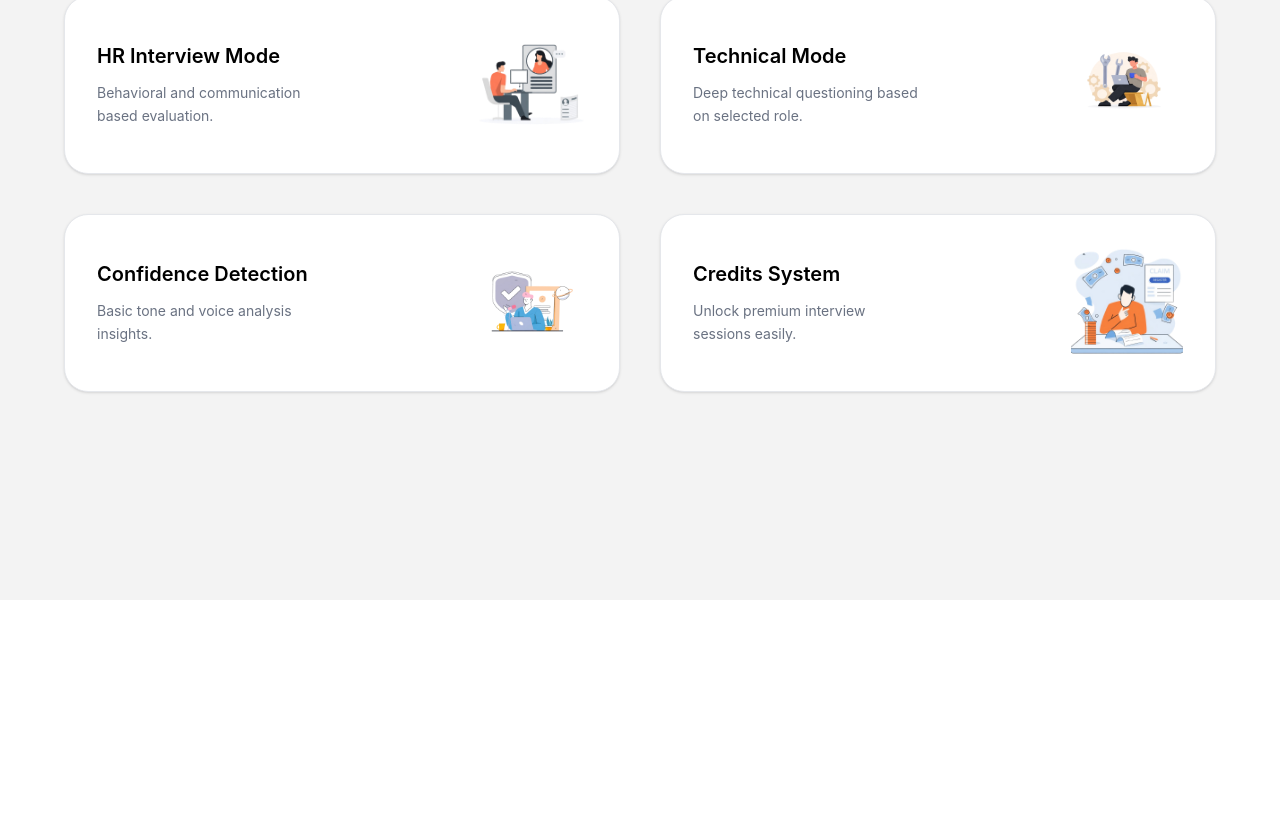
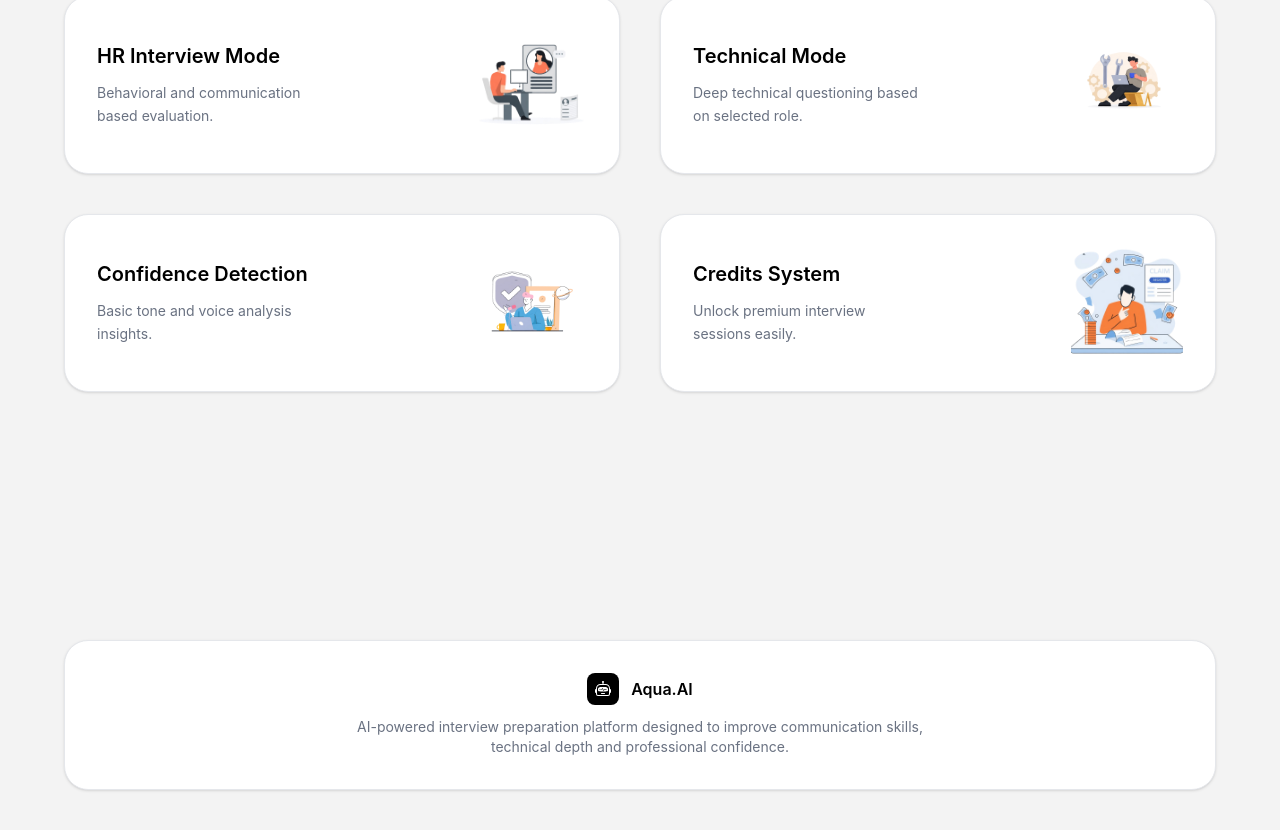
Before and after one commit to AashuKhatkar/InterviewAI, a React (Vite) app in the folder client/: page / in a window 1280 px wide. Shown: the part 1978-2808 px from the top of the page. Before the commit the page ends 2578 px from the top, so only its background shows below. Built offline with nearby package versions, Linux system fonts and the light colour scheme; no server answers.

Commit message:
Added footer

```diff
--- /dev/null
+++ b/client/src/components/Footer.jsx
@@ -0,0 +1,18 @@
+import React from 'react'
+import { BsRobot } from 'react-icons/bs'
+
+function Footer() {
+    return (
+        <div className='bg-[#f3f3f3] flex justify-center px-4 pb-10 py-4 pt-10'>
+            <div className = 'w-full max-w-6xl bg-white rounded-[24px] shadow-sm border border-gray-200 py-8 px-3 text-center'>
+                <div className = 'flex justify-center items-center gap-3 mb-3'>
+                    <div className = 'bg-black text-white p-2 rounded-lg'><BsRobot size={16}/></div>
+                    <h2 className = 'font-semibold'>Aqua.AI</h2>
+                </div>
+                <p className = 'text-gray-500 text-sm max-w-xl mx-auto'>AI-powered interview preparation platform designed to improve communication skills, technical depth and professional confidence.</p>
+            </div>
+        </div>
+    )
+}
+
+export default Footer
--- a/client/src/pages/Home.jsx
+++ b/client/src/pages/Home.jsx
@@ -21,6 +21,7 @@
 import resumeImg from '../assets/resume.png'
 import pdfImg from '../assets/pdf.png'
 import analyticsImg from '../assets/history.png'
+import Footer from '../components/Footer'
 
 function Home() {
     const {userData} = useSelector((state)=>state.user)
@@ -276,6 +277,8 @@
            </div>
         </div>
            {showAuth && <AuthModel onClose={()=>setShowAuth(false)}/>}
+
+            <Footer/>
         </div>
     )
 }
```
